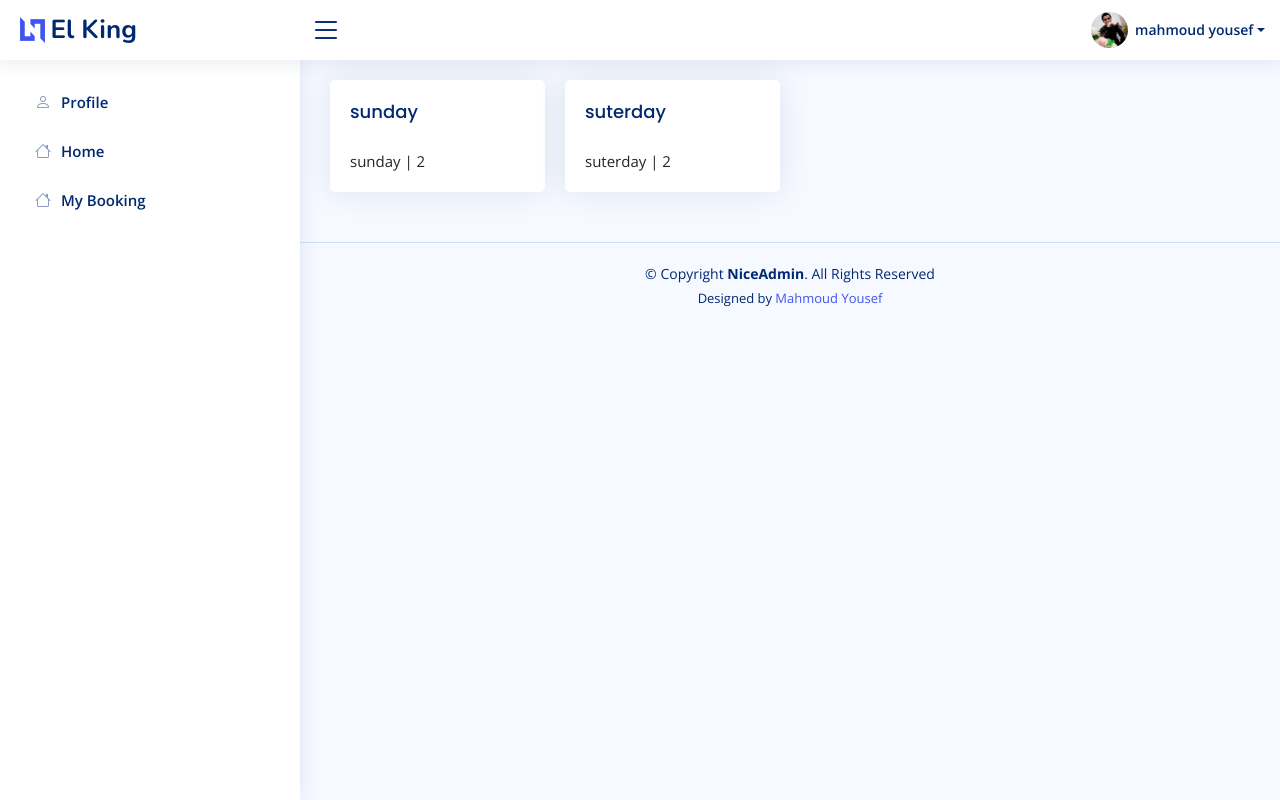
After one commit to Mmy2000/login_system, a Django app: page /accounts/my_booking/ in a window 1280 px wide. The commit adds this page. Run offline with Django 4.2, Linux system fonts and the light colour scheme; a user stored in the database is signed in; data comes from the database, SQL or seed files in the repository; both versions use the stored data as it was after the commit; some libraries are stand-ins or nearby versions; some web fonts are replaced.

Commit message:
fixing some issues

```diff
--- /dev/null
+++ b/accounts/templates/accounts/my_booking.html
@@ -0,0 +1,23 @@
+{% extends 'base.html' %}
+{% load static %}
+{% block body %}
+<main id="main" class="main">
+    <section class="section">
+        {% include "includes/alerts.html" %}
+        <div class="row">
+            {% for book in mybooking %}
+            <div class="col-sm-3">
+                <div class="card">
+                    <div class="card-body">
+                        <h5 class="card-title">{{book}}</h5>
+                        <p class="card-text">{{book.day}} | {{book.date}}</p>
+                    </div>
+                </div>
+            </div>
+            {% endfor %}
+        </div>
+    </section>
+</main>
+
+
+{% endblock body%}
--- a/accounts/urls.py
+++ b/accounts/urls.py
@@ -12,6 +12,7 @@ urlpatterns = [
     path('resetpassword_validate/<uidb64>/<token>/', views.resetpassword_validate, name='resetpassword_validate'),
     path('resetPassword/', views.resetPassword, name='resetPassword'),
     path('profile/' , views.profile , name='profile'),
+    path('my_booking/' , views.my_booking , name='my_booking'),
     path('profile/edit/' , views.edit_profile , name='edit_profile'),
     path('change_password/' , views.change_password , name='change_password'),
 ]
--- a/accounts/views.py
+++ b/accounts/views.py
@@ -1,6 +1,6 @@
 from django.shortcuts import render , redirect
 from .forms import RegistrationForm ,UserForm , ProfileForm
-from .models import Account , Profile
+from .models import Account , Profile , Book
 from django.contrib import messages, auth
 from django.contrib.auth.decorators import login_required
 # Verification email
@@ -216,3 +216,7 @@ def change_password(request):
             return redirect('change_password')
 
     return render(request , 'accounts/change_password.html')
+
+def my_booking(request):
+    mybooking = Book.objects.filter(user=request.user)
+    return render(request , 'accounts/my_booking.html' , {'mybooking':mybooking})
--- a/templates/base.html
+++ b/templates/base.html
@@ -45,7 +45,9 @@
 	<link href="{% static 'style2/css/custum.css'%}" rel="stylesheet" type="text/css" />
 	<link rel="stylesheet" href="https://cdnjs.cloudflare.com/ajax/libs/font-awesome/4.7.0/css/font-awesome.min.css">
 	<!-- custom javascript -->
-    <script src="https://www.paypal.com/sdk/js?client-id=AfhRi5NacG2GzmUDJyEynFYjwCsh_Vv_JMOz6CP3Vz7biQW0khyJA_C2lXUo62kgQOHN3mEk2urNO5Ol&currency=USD"></script>
+	<script
+		src="https://www.paypal.com/sdk/js?client-id=AfhRi5NacG2GzmUDJyEynFYjwCsh_Vv_JMOz6CP3Vz7biQW0khyJA_C2lXUo62kgQOHN3mEk2urNO5Ol&currency=USD">
+	</script>
 
 	<script src="{% static 'style2/js/script.js'%}" type="text/javascript"></script>
 
@@ -199,6 +201,12 @@
 					<span>Home</span>
 				</a>
 			</li><!-- End F.A.Q Page Nav -->
+			<li class="nav-item">
+				<a class="nav-link collapsed" href="{% url 'my_booking'%}">
+					<i class="bi bi-house"></i>
+					<span>My Booking</span>
+				</a>
+			</li><!-- End F.A.Q Page Nav -->
 
 		</ul>
 
```
Also changed, not shown: db.sqlite3. Lines whose indentation alone changed are shown as unchanged.
